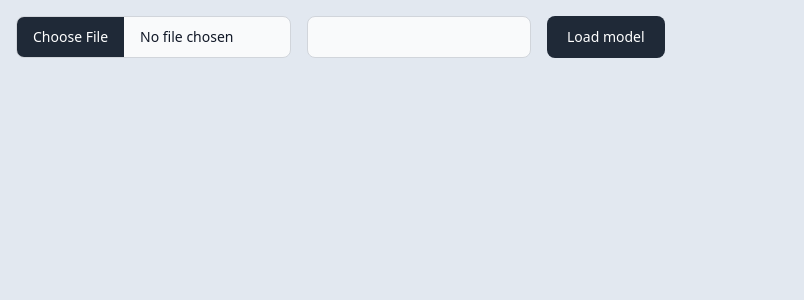
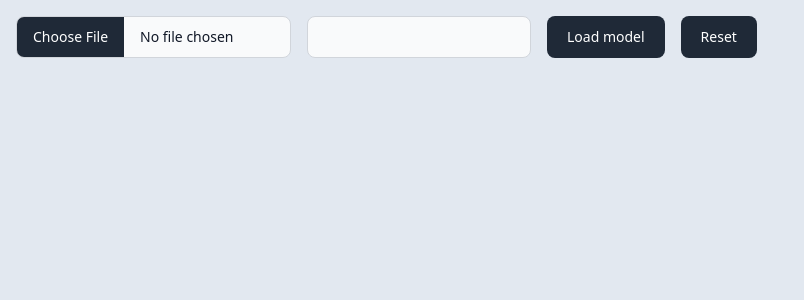
Before and after one commit to StanislavXmov/model_loader, a React (Vite) app in the folder client/: page / in a window 1280 px wide. Shown: the top 300 px of the page, without its empty margins (0-804 px from the left). Built offline with nearby package versions, Linux system fonts and the light colour scheme.

Commit message:
reset form & store

```diff
--- a/client/src/components/Form.tsx
+++ b/client/src/components/Form.tsx
@@ -6,10 +6,11 @@ type FormInputs = {
   name: string;
 };
 
-const Form = ({setUrl}: {setUrl: (url: string) => void}) => {
+const Form = ({setUrl}: {setUrl: (url: string | null) => void}) => {
   const {
     register,
     handleSubmit,
+    reset,
   } = useForm<FormInputs>();
 
   const model = useModelStore(s => s.model);
@@ -19,10 +20,11 @@ const Form = ({setUrl}: {setUrl: (url: string) => void}) => {
   const setModel = useModelStore(s => s.setModel);
   const setName = useModelStore(s => s.setName);
   const setIsPreview = useModelStore(s => s.setIsPreview);
+  const resetStore = useModelStore(s => s.resetStore);
 
   const onSubmit: SubmitHandler<FormInputs> = (data) => {
-    console.log('name:', data.name);
-    console.log('model:', data.model[0]);
+    // console.log('name:', data.name);
+    // console.log('model:', data.model[0]);
 
     setModel(data.model[0]);
     setName(data.name);
@@ -46,9 +48,16 @@ const Form = ({setUrl}: {setUrl: (url: string) => void}) => {
         body: formData
       });
       console.log(res);
+      reset();
+      resetStore();
+      setUrl(null);
+    }
+  }
 
-    }
-
+  const resetHandler = () => {
+    reset();
+    resetStore();
+    setUrl(null);
   }
 
   return (
@@ -94,6 +103,13 @@ const Form = ({setUrl}: {setUrl: (url: string) => void}) => {
             Submit model
           </button>
         )}
+        <button
+            onClick={resetHandler}
+            type="button"
+            className="text-white bg-gray-800 hover:bg-gray-900 focus:outline-none focus:ring-4 focus:ring-gray-300 font-medium rounded-lg text-sm px-5 py-2.5 dark:bg-gray-800 dark:hover:bg-gray-700 dark:focus:ring-gray-700 dark:border-gray-700"
+        >
+          Reset
+        </button>
       </form>
     </div>
   );
--- a/client/src/store/useModelStore.ts
+++ b/client/src/store/useModelStore.ts
@@ -10,6 +10,7 @@ type ModelState = {
   setModel: (f: File) => void;
   setPreview: (f: File) => void;
   setIsPreview: (b: boolean) => void;
+  resetStore: () => void;
 }
 
 export const useModelStore = create<ModelState>()(subscribeWithSelector((set) => ({
@@ -21,4 +22,5 @@ export const useModelStore = create<ModelState>()(subscribeWithSelector((set) =>
   setModel: (f) => set(() => ({model: f})),
   setPreview: (f) => set(() => ({preview: f})),
   setIsPreview: (b) => set(() => ({isPreview: b})),
+  resetStore: () => set(() => ({model: null, name: null, preview: null})),
 })));
```
